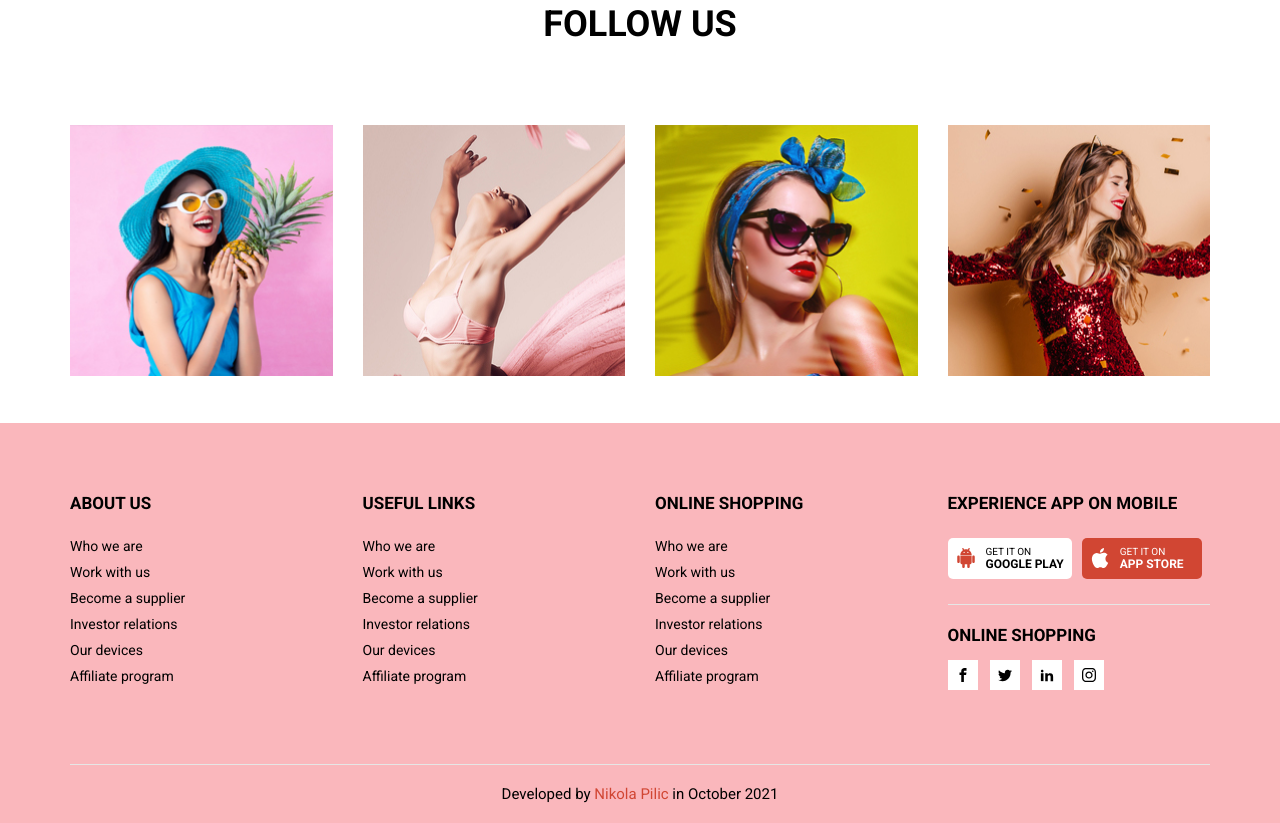
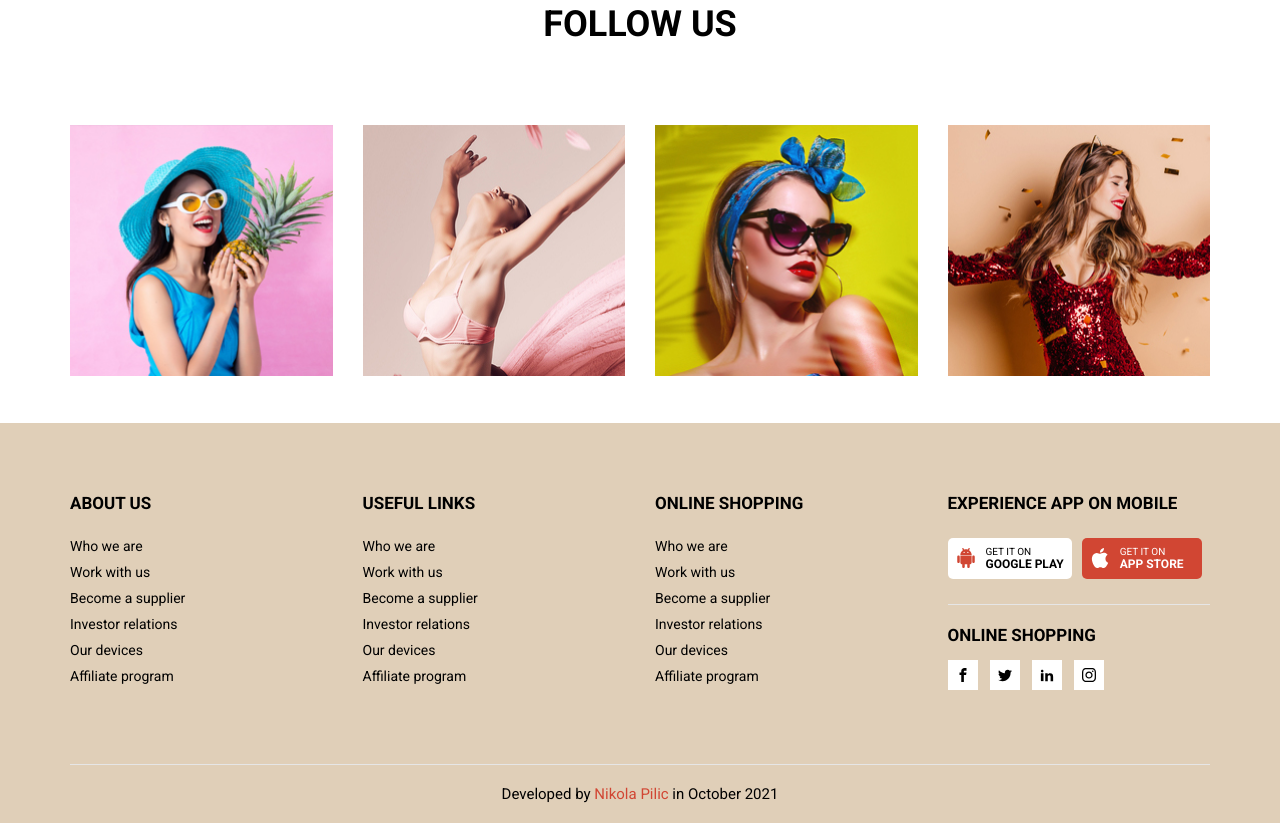
Before and after one commit to Pilke95/Silon, a website: page index.html in a window 1280 px wide. Shown: the part 4432-5255 px from the top of the page. Drawn offline with Linux system fonts and the light colour scheme.

Commit message:
Revert "Changed footer background color"
This reverts commit 04ac74032865ad0deadb0f0708954ff772af0922.

```diff
--- a/sass/layout/_footer.scss
+++ b/sass/layout/_footer.scss
@@ -1,6 +1,6 @@
 .footer {
     width: 100%;
-    background-color: #fab7bc;
+    background-color: $background;
     margin-top: 4.5rem;
 
     &__content {
```
Also changed, not shown: css/main.css, 1 other file.
